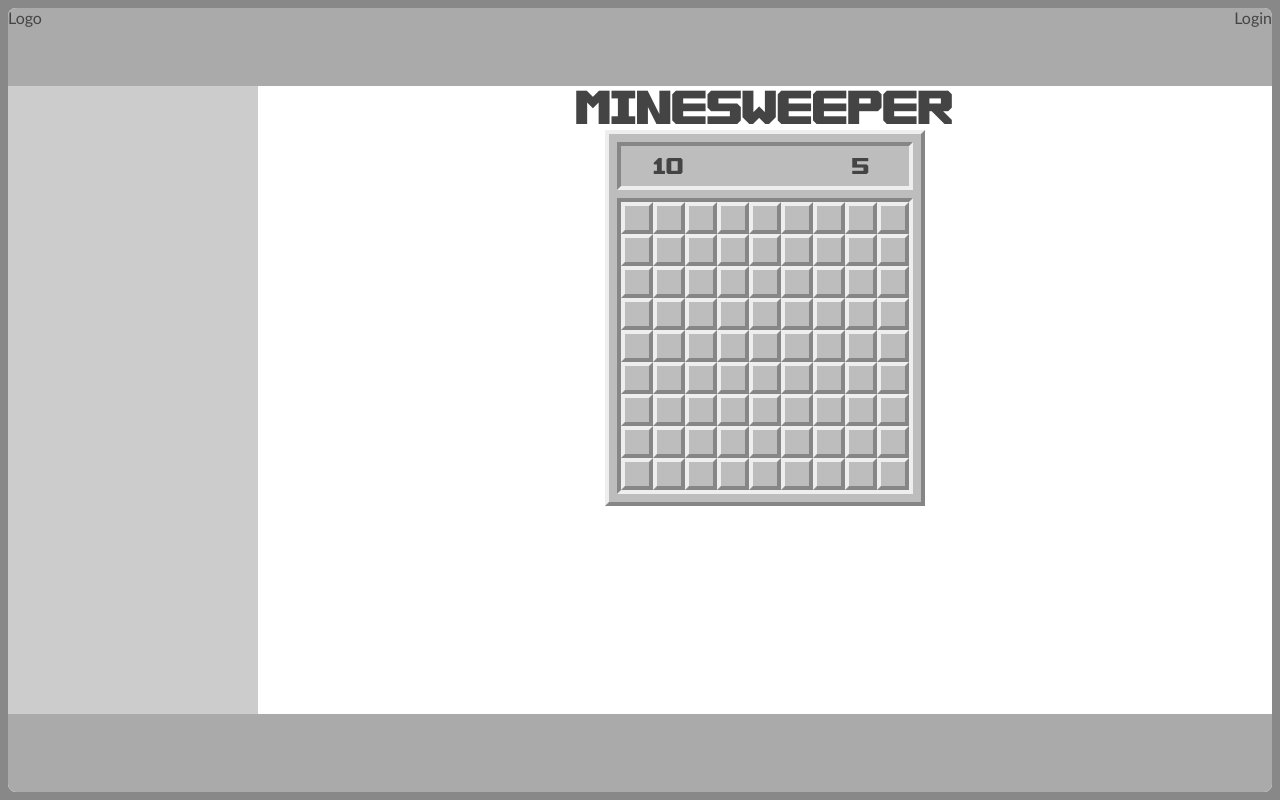
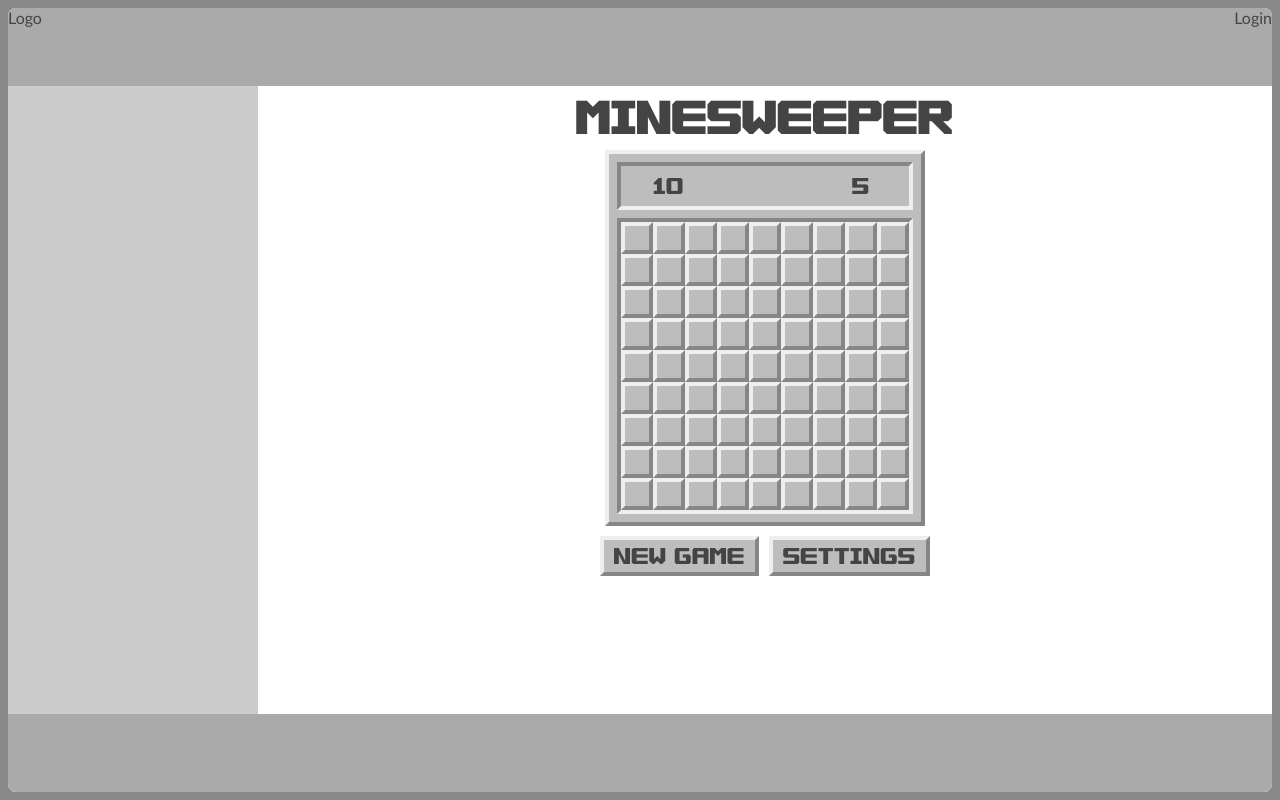
Before and after one commit to kmcordano/Minesweeper, a plain HTML site: page spa/spa.html in a window 1280 px wide. Drawn offline with Linux system fonts and the light colour scheme.

Commit message:
spa.minesweeper added buttons to create new games

```diff
--- a/spa/css/spa.minesweeper.css
+++ b/spa/css/spa.minesweeper.css
@@ -14,14 +14,18 @@
 }
 
 .spa-minesweeper-container {
-   display : flex;
+   display        : flex;
    flex-direction : column;
-   align-items : center;
+   align-items    : center;
 
-   width : 100%;
+   width  : 100%;
    height : 100%;
 
    font-family : 'Minesweeper';
+}
+
+.spa-minesweeper-title {
+   margin : 10px;
 }
 
 .spa-minesweeper-gameboard {
@@ -31,30 +35,33 @@
 
    background-color : var(--bgGray);
 
-   padding : 0.5em;
+   margin-bottom : 10px;
+   padding       : 0.5em;
 }
 
 .spa-minesweeper-scoreboard {
    height : 3em;
-   border : 0.25em solid #eee;
-   border-top-color : var(--darkBorderColor);
+
+   border            : 0.25em solid #eee;
+   border-top-color  : var(--darkBorderColor);
    border-left-color : var(--darkBorderColor);
+
    margin-bottom : 0.5em;
 
-   display : flex;
+   display         : flex;
    justify-content : space-between;
-   align-items : center;
+   align-items     : center;
 }
 
 .spa-minesweeper-scoreboard-mine-count,
 .spa-minesweeper-scoreboard-result,
 .spa-minesweeper-scoreboard-timer {
-   width : 30%;
+   width  : 30%;
    height : 60%;
    margin : 0 3%;
 
-   display : flex;
-   align-items : center;
+   display         : flex;
+   align-items     : center;
    justify-content : center;
 }
 
@@ -67,41 +74,43 @@
 }
 
 .spa-minesweeper-mine-field {
-   border : 0.25em solid #eee;
-   border-top-color : var(--darkBorderColor);
+   border            : 0.25em solid #eee;
+   border-top-color  : var(--darkBorderColor);
    border-left-color : var(--darkBorderColor);
 
    display : grid;
 }
 
 .spa-minesweeper-mine-field-space {
-   width : 2em;
+   width  : 2em;
    height : 2em;
 
-   border : 0.25em solid #eee;
-   border-right-color : var(--darkBorderColor);
+   border              : 0.25em solid #eee;
+   border-right-color  : var(--darkBorderColor);
    border-bottom-color : var(--darkBorderColor);
+
    background-color : var(--bgGray);
 
    box-sizing : border-box;
 
-   display : flex;
-   align-items : center;
+   display         : flex;
+   align-items     : center;
    justify-content : center;
 
    cursor : pointer;
 }
    .spa-minesweeper-mine-field-space.spa-minesweeper-uncovered {
       cursor : default;
-      border : none;
+
+      border        : none;
       border-bottom : 2px solid var(--darkBorderColor);
-      border-right : 2px solid var(--darkBorderColor);
+      border-right  : 2px solid var(--darkBorderColor);
    }
 
 .spa-minesweeper-flag,
 .spa-minesweeper-mine,
 .spa-minesweeper-mine-clicked {
-   background-size : cover;
+   background-size   : cover;
    background-repeat : no-repeat;
 }
    .spa-minesweeper-flag {
@@ -138,3 +147,17 @@
 .spa-minesweeper-tc8 {
    color : rgb(123,123,123);
 }
+
+.spa-minesweeper-btn {
+   background-color : var(--bgGray);
+   margin : 0px 5px;
+   padding : 5px 10px;
+   display : inline-block;
+   border            : 0.25em solid #eee;
+   border-bottom-color  : var(--darkBorderColor);
+   border-right-color : var(--darkBorderColor);
+   cursor : pointer;
+}
+   .spa-minesweeper-btn:active {
+      transform : scale(0.98);
+   }
--- a/spa/js/spa.minesweeper.js
+++ b/spa/js/spa.minesweeper.js
@@ -12,7 +12,7 @@ spa.minesweeper = (function() {
    let configMap = {
       mainHtml : String()
          + '<div class="spa-minesweeper-container" oncontextmenu="return false">'
-            + '<h1>MineSweeper</h1>'
+            + '<h1 class="spa-minesweeper-title">MineSweeper</h1>'
             + '<div class="spa-minesweeper-gameboard">'
                + '<div class="spa-minesweeper-scoreboard">'
                   + '<div class="spa-minesweeper-scoreboard-mine-count"></div>'
@@ -21,6 +21,10 @@ spa.minesweeper = (function() {
                + '</div>'
                + '<div class="spa-minesweeper-mine-field">'
                +'</div>'
+            + '</div>'
+            + '<div class="spa-minesweeper-btns">'
+               + '<div class="spa-minesweeper-new-game spa-minesweeper-btn">New Game</div>'
+               + '<div class="spa-minesweeper-settings spa-minesweeper-btn">Settings</div>'
             + '</div>'
          + '</div>',
       settableMap : {
```
